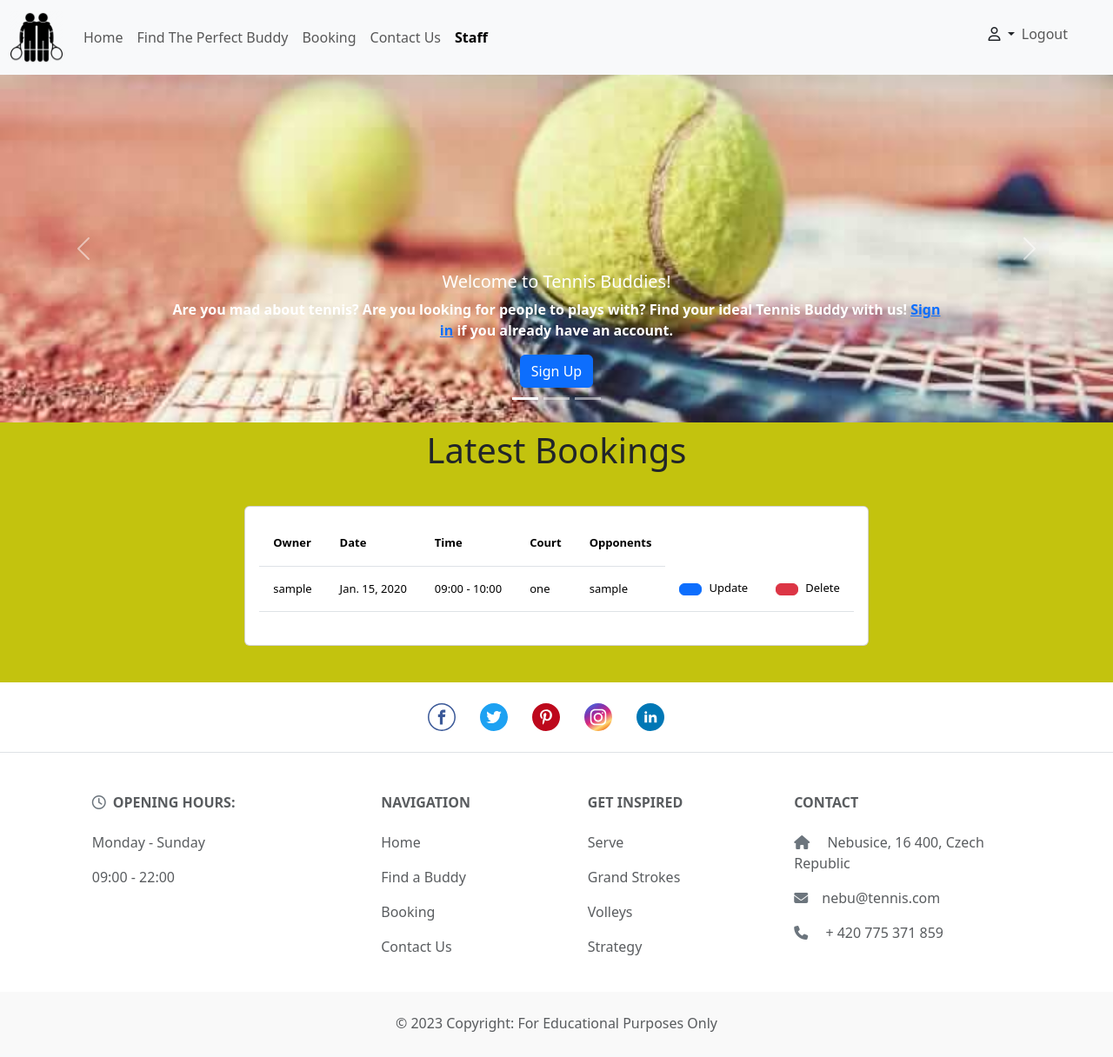
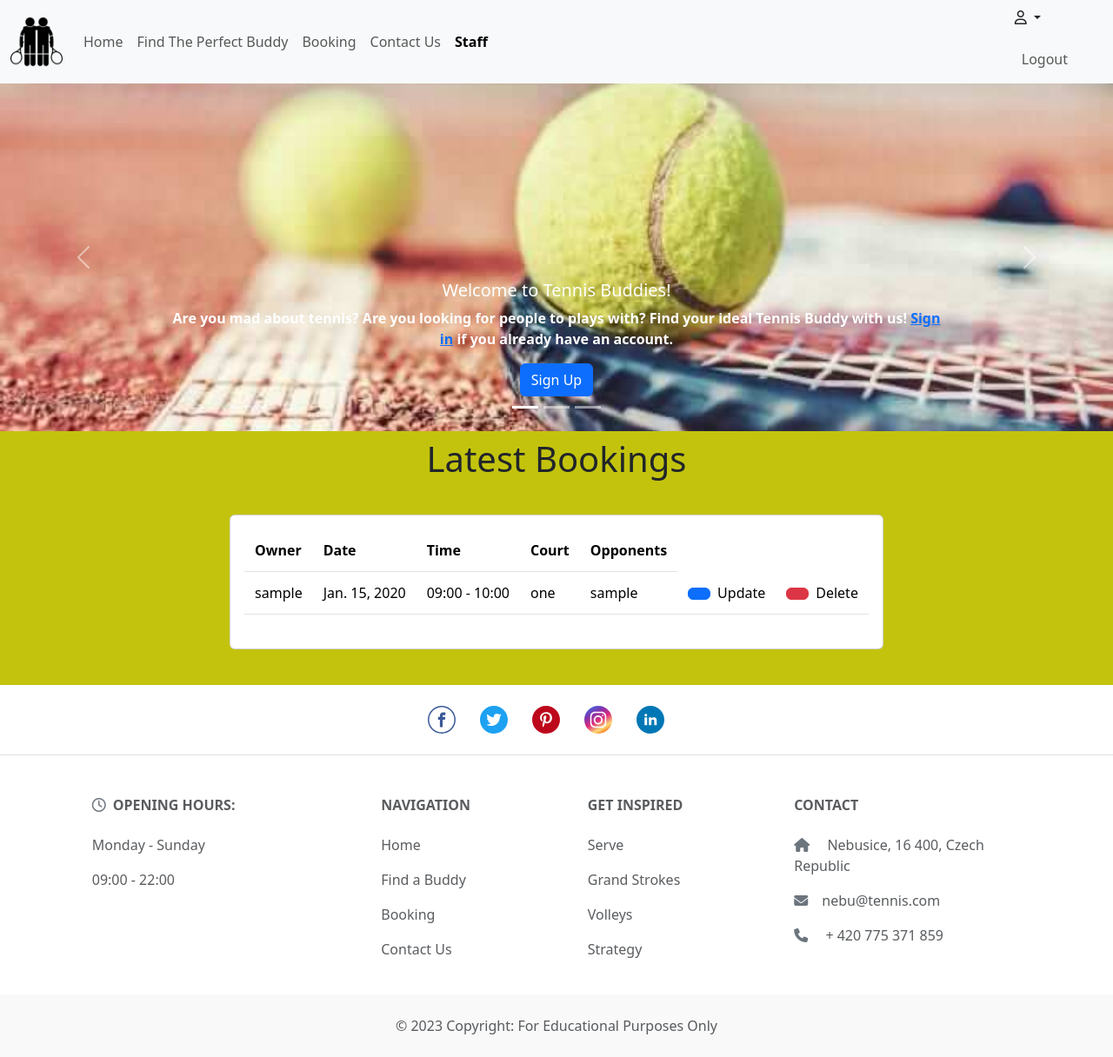
Before and after one commit to lucia2007/tennis_buddies, a Django app: page /bookings/list/all/ in a window 1280 px wide. Shown: the whole page at 87% size. Before the commit the page ends 1187 px from the top, so only its background shows below. Run offline with Django 3.2, Linux system fonts and the light colour scheme; a user stored in the database is signed in; tables that the repository leaves empty hold one stand-in row (values such as "Sample post"); parts of the project's set-up code (start-up, migrations or seed data) failed here and were passed over; some libraries are stand-ins or nearby versions.

Commit message:
More styling on <table> elements

```diff
--- a/static/css/base.css
+++ b/static/css/base.css
@@ -198,6 +198,9 @@ a.fontawesome-link {
     padding: 10px;
 }
 
+.even {
+    background-color: #e9e981;
+}
 
 /* Footer  */
 /* https://www.youtube.com/watch?v=E9eWdZTpiGA - so the footer stays at the bottom*/
@@ -220,17 +223,31 @@ a.text-reset {
 }
 
 
-/* Small screen devices (600px and above) */
-/* @media only screen and (min-width: 600px) {
+/* Small screen devices (576px and above) */
+@media only screen and (min-width: 576px) {
 
-    /* .form {
-        width: 70%;
+    .table-sm>:not(caption)>*>* {
+        padding: 0.5rem 0.5rem;
+    }
+
+    .table {
+        font-size: medium;
+    }
+
+    /* form {
+        width: 70%;/
     } */
 
+}
 
 /* Medium screen devices (768px and above) */
-/* @media only screen and (min-width: 768px) {
-    .buddy-details {
+@media only screen and (min-width: 768px) {
+
+    .table-sm>:not(caption)>*>* {
+        padding: 0.75rem 0.75rem;
+    }
+
+
         flex-direction: row;
     }
 
```
